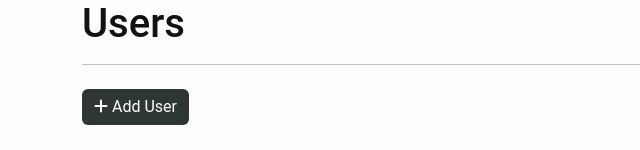
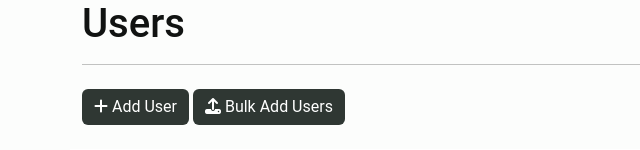
Before and after one commit to rodneygauna/KudoTrio, a Flask app: page /settings/users in a window 1280 px wide. Shown: the part 59-209 px from the top of the page, without its empty margins (0-640 px from the left). Run offline with Flask 3, Linux system fonts and the light colour scheme; the visitor is signed in with stand-in values (Sample User, id 1); data comes from the database, SQL or seed files in the repository; data that the repository does not hold is empty; some libraries are stand-ins or nearby versions.

Commit message:
link to bulk add users included

```diff
--- a/src/templates/settings/users.html
+++ b/src/templates/settings/users.html
@@ -6,6 +6,9 @@
     <div>
       <a href="{{ url_for('users.add_user') }}" class="btn btn-primary"
         ><i class="fa fa-plus"></i> Add User</a
+      >
+      <a href="{{ url_for('users.bulk_upload_users')}}" class="btn btn-primary"
+        ><i class="fa fa-upload"></i> Bulk Add Users</a
       >
     </div>
   </div>
```
